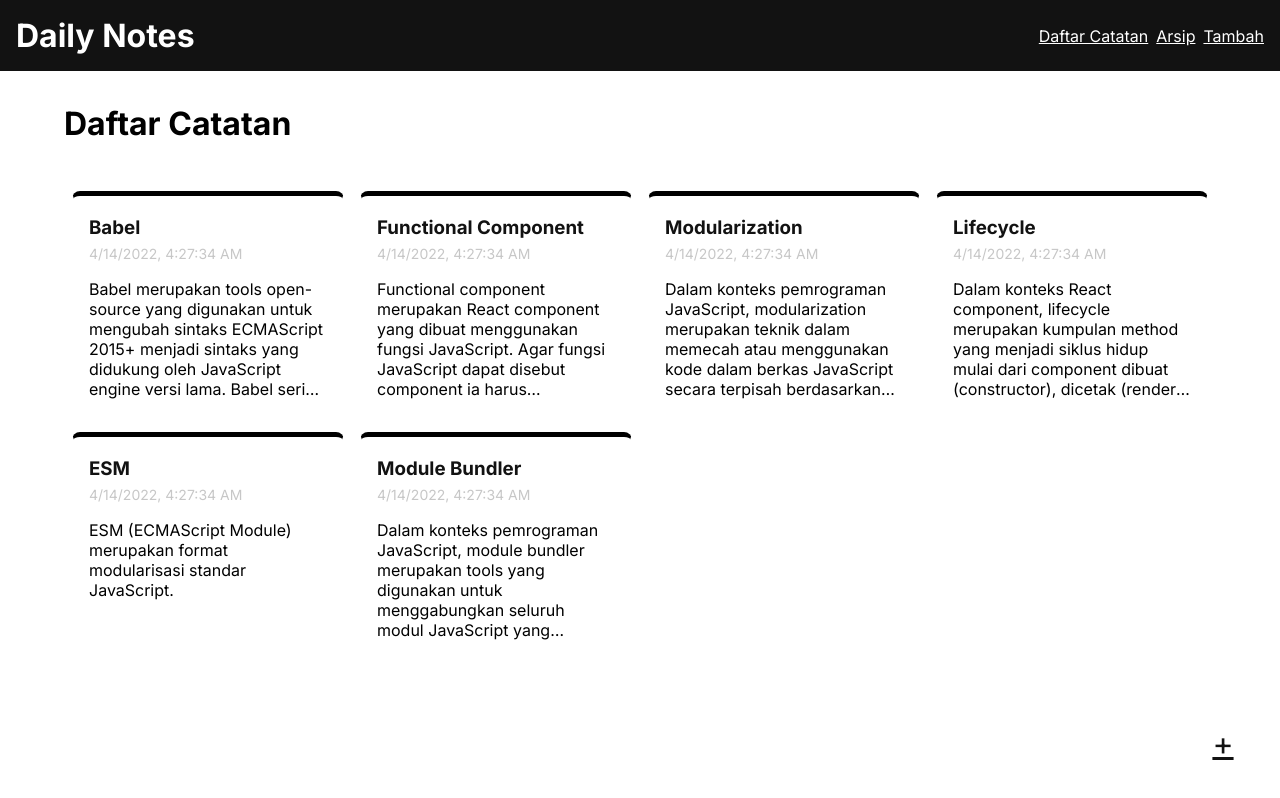
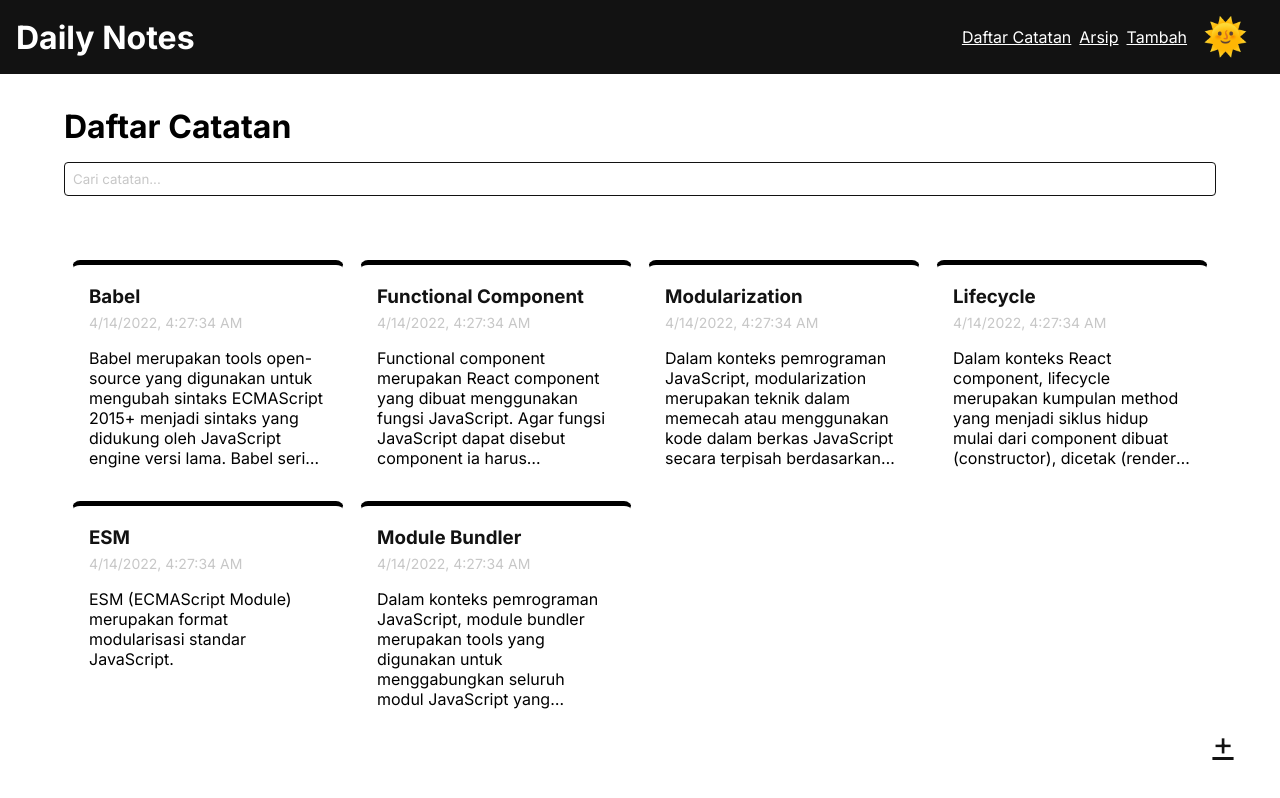
Before and after one commit to hildanku/BangkitAcademy2024, a React (Vite) app in the folder notes-app-v1/: page / in a window 1280 px wide. Built offline with nearby package versions, Linux system fonts and the light colour scheme.

Commit message:
eat: implement search feature and dark/light theme toggle
- add SearchBar component with controlled input and URL-based searchParams
- add ToggleTheme component using localStorage
- integrate ToggleTheme into Header
- adjust styles for input and theme toggle to support dark/light mode visibility

```diff
--- a/notes-app-v1/src/components/header.jsx
+++ b/notes-app-v1/src/components/header.jsx
@@ -1,5 +1,6 @@
 import React from 'react'
 import NavigationBar from './navigation-bar'
+import ToggleTheme from './toggle-theme'
 
 function Header() {
     return (
@@ -8,6 +9,7 @@ function Header() {
                 Daily Notes
             </h1>
             <NavigationBar />
+            <ToggleTheme />
         </header>
     )
 }
--- /dev/null
+++ b/notes-app-v1/src/components/search-bar.jsx
@@ -0,0 +1,22 @@
+import React from 'react'
+import PropTypes from 'prop-types'
+
+function SearchBar({ keyword, onKeywordChange }) {
+    return (
+        <div className="search-bar">
+            <input
+                type="text"
+                placeholder="Cari catatan..."
+                value={keyword}
+                onChange={(e) => onKeywordChange(e.target.value)}
+            />
+        </div>
+    )
+}
+
+SearchBar.propTypes = {
+    keyword: PropTypes.string.isRequired,
+    onKeywordChange: PropTypes.func.isRequired,
+}
+
+export default SearchBar
--- /dev/null
+++ b/notes-app-v1/src/components/toggle-theme.jsx
@@ -0,0 +1,22 @@
+import React, { useEffect, useState } from 'react'
+
+function ToggleTheme() {
+    const [theme, setTheme] = useState(() => localStorage.getItem('theme') || 'dark')
+
+    useEffect(() => {
+        document.body.setAttribute('data-theme', theme)
+        localStorage.setItem('theme', theme)
+    }, [theme])
+
+    const toggleTheme = () => {
+        setTheme((prev) => (prev === 'dark' ? 'light' : 'dark'))
+    }
+
+    return (
+        <button className="toggle-theme" onClick={toggleTheme}>
+            {theme === 'dark' ? '🌞' : '🌙'}
+        </button>
+    )
+}
+
+export default ToggleTheme
--- a/notes-app-v1/src/pages/home-page.jsx
+++ b/notes-app-v1/src/pages/home-page.jsx
@@ -1,10 +1,13 @@
 import React, { useState, useEffect } from 'react'
 import { getActiveNotes, deleteNote, archiveNote } from '../utils/local-data'
 import NoteList from '../components/notes/note-list'
-import { Link } from 'react-router-dom'
+import { Link, useSearchParams } from 'react-router-dom'
+import SearchBar from '../components/search-bar'
 
 function HomePage() {
     const [notes, setNotes] = useState([])
+    const [searchParams, setSearchParams] = useSearchParams()
+    const keyword = searchParams.get('keyword') || ''
 
     useEffect(() => {
         setNotes(getActiveNotes())
@@ -20,21 +23,33 @@ function HomePage() {
         setNotes(getActiveNotes())
     }
 
+    const handleKeywordChange = (keyword) => {
+        setSearchParams({ keyword })
+    }
+
+    const filteredNotes = notes.filter((note) =>
+        note.title.toLowerCase().includes(keyword.toLowerCase())
+    )
+
     return (
         <main>
             <h1>Daftar Catatan</h1>
-
+            <SearchBar keyword={keyword} onKeywordChange={handleKeywordChange} />
             <div className="homepage__action">
                 <Link to="/notes/new" className="action">+</Link>
             </div>
 
-            {notes.length === 0 ? (
+            {filteredNotes.length === 0 ? (
                 <div className="notes-list-empty">
                     <p>Tidak ada catatan</p>
                 </div>
             ) : (
                 <div className="notes-list">
-                    <NoteList notes={notes} onDelete={handleDelete} onToggleArchive={handleArchive} />
+                    <NoteList
+                        notes={filteredNotes}
+                        onDelete={handleDelete}
+                        onToggleArchive={handleArchive}
+                    />
                 </div>
             )}
         </main>
--- a/notes-app-v1/src/styles/style.css
+++ b/notes-app-v1/src/styles/style.css
@@ -205,11 +205,11 @@ main {
     margin: 16px 0;
     font-family: 'Inter', sans-serif;
     background-color: transparent;
-    border: 1px solid var(--on-background);
+    border: 1px solid var(--background);
     border-radius: 4px;
     padding: 8px;
     width: 100%;
-    color: var(--on-background);
+    color: var(--surface);
 }
 
 .search-bar input::placeholder {
@@ -324,7 +324,7 @@ main {
     background-color: #991b1b;
     color: white;
     border: none;
-    border-radius: 3px;
+    border-radius: 6px;
     padding: 0.5rem 1rem;
     font-size: 14px;
     cursor: pointer;
@@ -498,6 +498,15 @@ main {
     background-color: #1e293b;
 }
 
+.toggle-theme {
+    font-size: 36px;
+    background-color: transparent;
+    border: 0;
+    cursor: pointer;
+    color: var(--on-background);
+}
+
+
 @media screen and (max-width: 650px) {
     .notes-list {
         grid-template-columns: repeat(2, 1fr);
```
